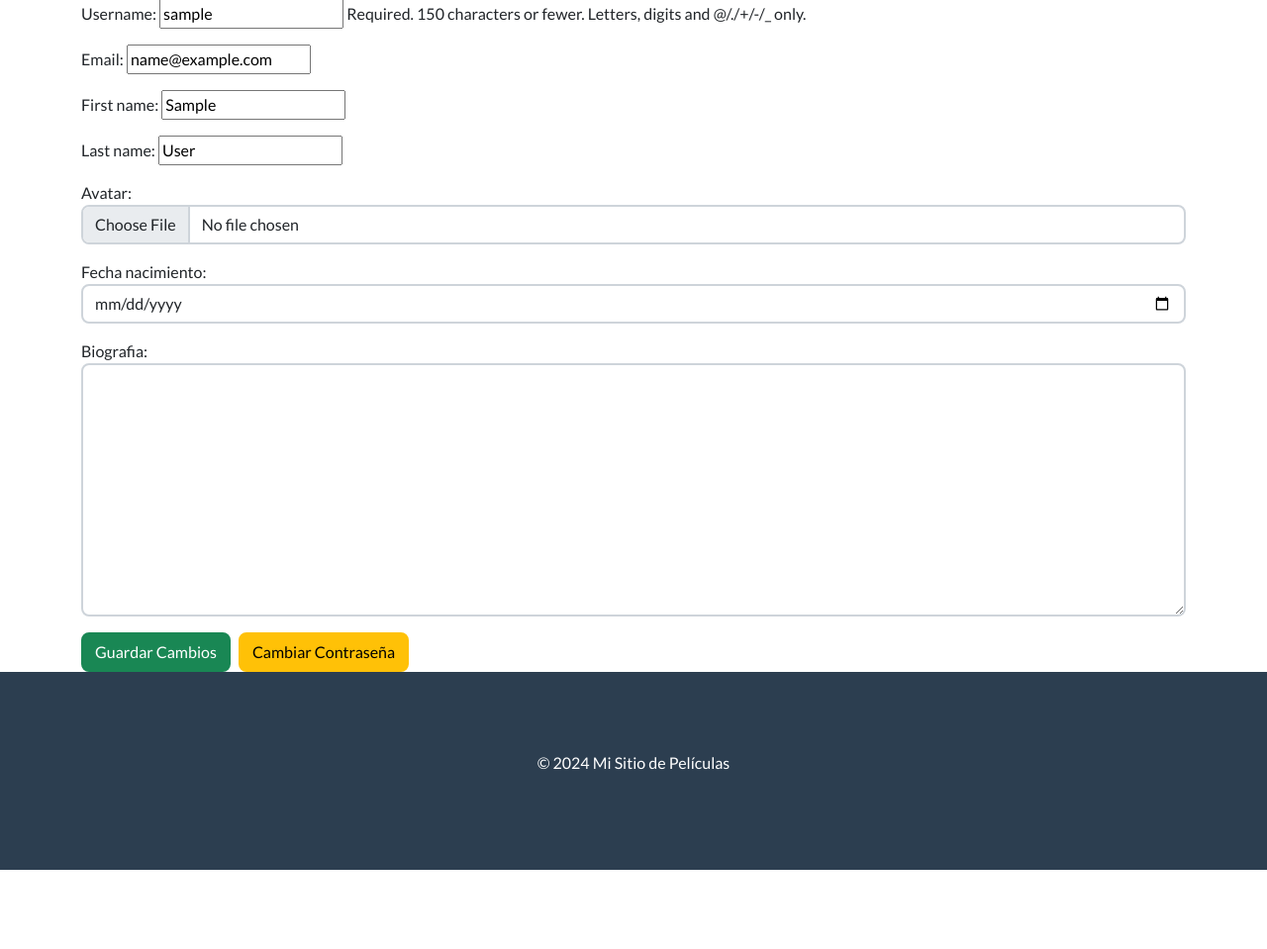
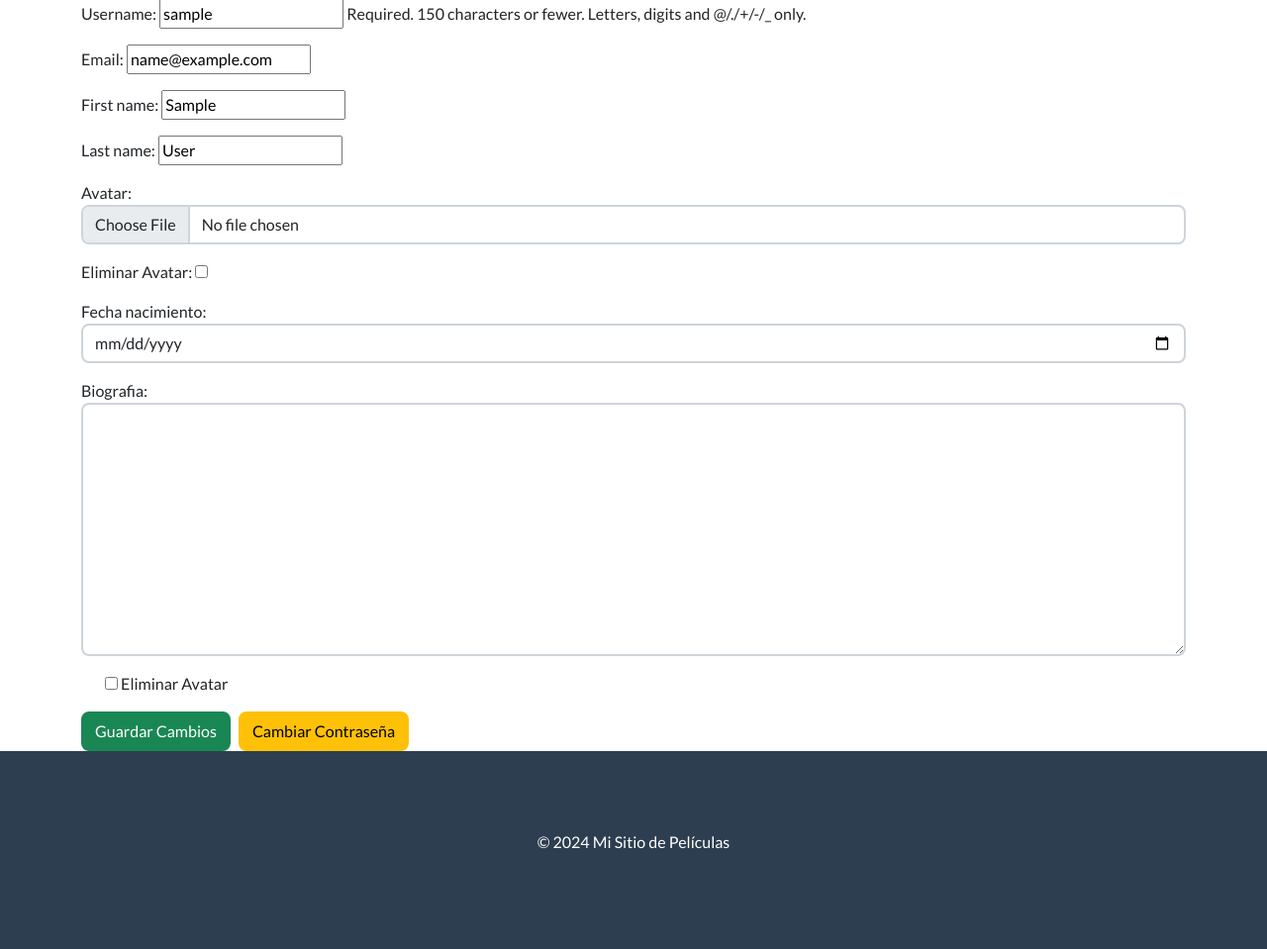
Before and after one commit to Nicolas-Alvaredo/Alvaredo---Proyecto-Final-Python---Coderhouse, a Django app: page /accounts/editar-perfil/ in a window 1280 px wide. Shown: the part 195-1154 px from the top of the page at 99% size. Before the commit the page ends 1074 px from the top, so only its background shows below. Run offline with Django 5.2, Linux system fonts and the light colour scheme; the visitor is signed in with stand-in values (Sample User, id 1); data comes from the database, SQL or seed files in the repository; some libraries are stand-ins or nearby versions.

Commit message:
Correccion avatar

```diff
--- a/login/forms.py
+++ b/login/forms.py
@@ -23,18 +23,23 @@ class EditarPerfilForm(UserChangeForm):
     last_name = forms.CharField(required=True, max_length=30)
     avatar = forms.ImageField(
         required=False,
-        widget=forms.FileInput(attrs={'class': 'form-control'})
+        widget=forms.ClearableFileInput(attrs={'class': 'form-control'}),
+        label="Avatar"
+    )
+    clear_avatar = forms.BooleanField(
+        required=False,
+        label="Eliminar Avatar"
     )
     fecha_nacimiento = forms.DateField(
         required=False,
-        widget=forms.DateInput(attrs={'type': 'date', 'class': 'form-control'})
+        widget=forms.DateInput(attrs={'type': 'date', 'class': 'form-control'}),
     )
     biografia = forms.CharField(
         widget=forms.Textarea(attrs={'class': 'form-control'}),
         required=False
     )
 
-    password = None  # Ocultar campo de contraseña
+    password = None  # Ocultar el campo de contraseña
 
     class Meta:
         model = User
@@ -65,6 +70,17 @@ class EditarPerfilForm(UserChangeForm):
 
         # Guardar datos adicionales en DatosExtra
         datos_extra, _ = DatosExtra.objects.get_or_create(user=user)
+
+        if self.cleaned_data.get('clear_avatar'):
+            # Si se seleccionó "Eliminar Avatar", borrar el avatar
+            datos_extra.avatar.delete(save=False)
+            datos_extra.avatar = None
+        else:
+            # Si se proporcionó un nuevo avatar, guardarlo
+            avatar = self.cleaned_data.get('avatar')
+            if avatar:
+                datos_extra.avatar = avatar
+
         datos_extra.fecha_nacimiento = self.cleaned_data.get('fecha_nacimiento')
         datos_extra.biografia = self.cleaned_data.get('biografia')
 
--- a/login/templates/login/editar_perfil.html
+++ b/login/templates/login/editar_perfil.html
@@ -9,7 +9,12 @@
     {% csrf_token %}
     {{ form.as_p }}
 
-    <!-- Contenedor con d-flex para alinear los botones -->
+    <!-- Checkbox para eliminar avatar -->
+    <div class="form-check mb-3">
+        {{ form.clear_avatar }}
+        <label class="form-check-label" for="id_clear_avatar">Eliminar Avatar</label>
+    </div>
+
     <div class="d-flex gap-2 mt-3">
         <button type="submit" class="btn btn-success">Guardar Cambios</button>
         <a href="{% url 'login:cambiar_password' %}" class="btn btn-warning">Cambiar Contraseña</a>
```
